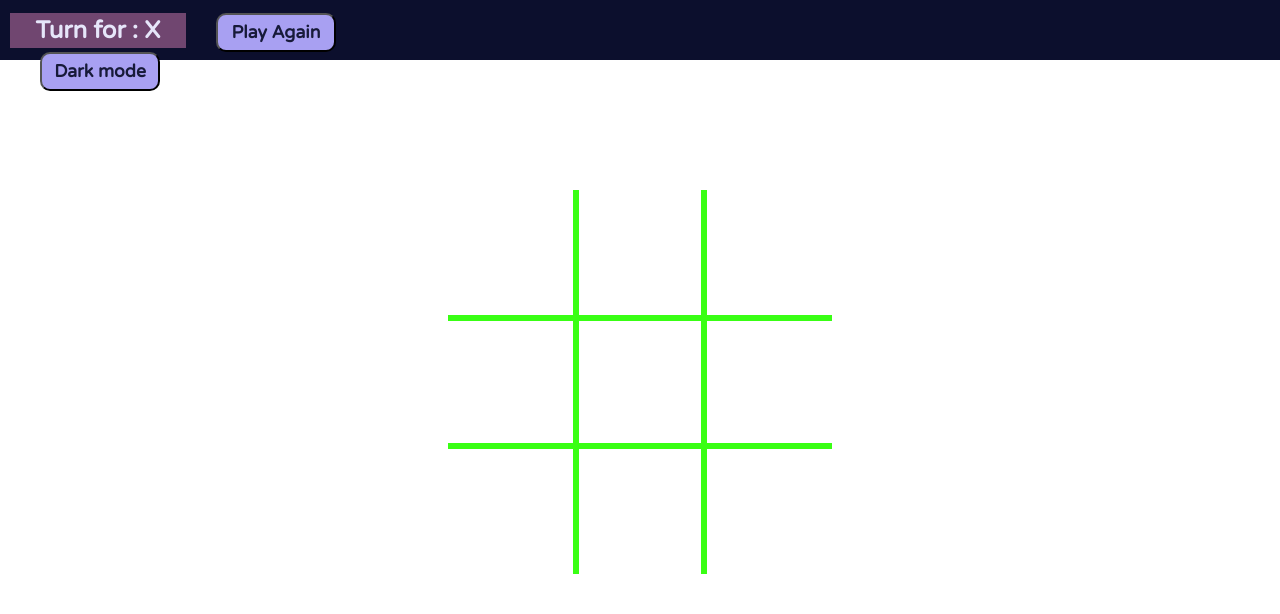
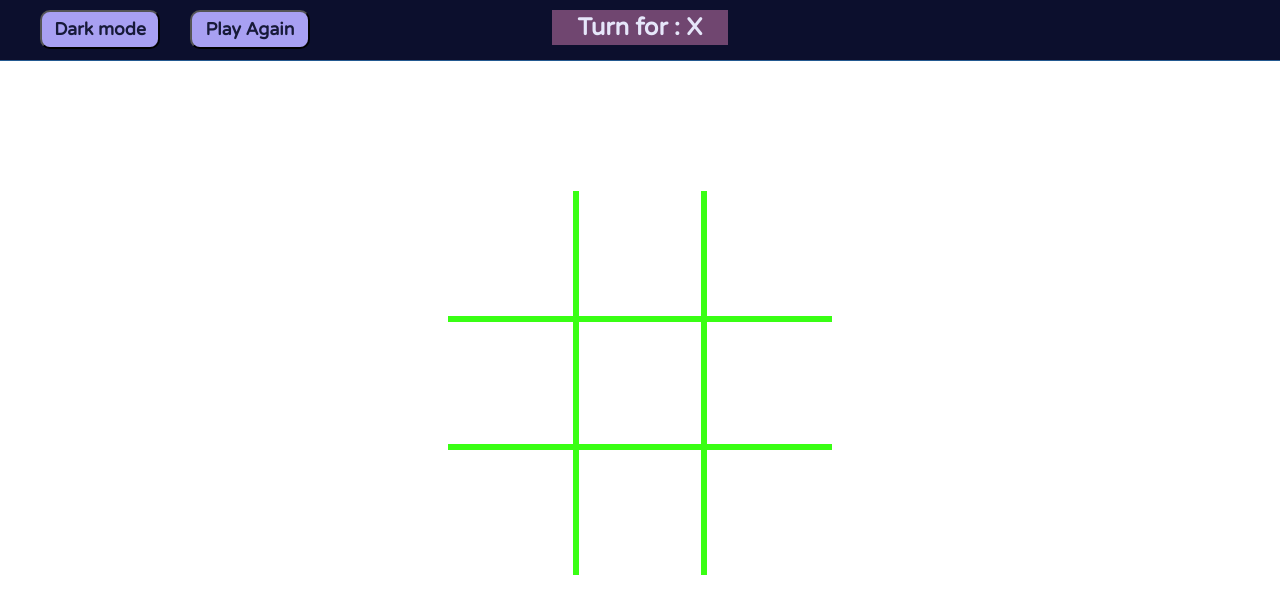
Before and after one commit to ManishMadan2882/TicTacToe-game, a plain HTML site: page index.html in a window 1280 px wide. Drawn offline with Linux system fonts and the light colour scheme; a web font is replaced by a local one.

Commit message:
align nav

```diff
--- a/index.html
+++ b/index.html
@@ -11,21 +11,15 @@
 <link href="https://fonts.googleapis.com/css2?family=Quantico&family=Space+Mono:wght@700&family=Varela+Round&family=Viga&display=swap" rel="stylesheet">
 </head>
 <body>
-    <nav>
 
-        <ul style="align-items:center;">
-            <li>
-                <div class="gameInfo">
-                    <span class="info">
-                        Turn for : X
-                    </span>
-                    <button id="reset">Play Again</button>
-                     <button id="Dark" onclick="darkMode()">Dark mode</button>
-
-                </div>
-            </li>
-        </ul>
-    </nav>
+    <nav class="global-nav">
+		<ul class="nav-center">
+			<li class="nav-link nav-left"><button id="Dark" onclick="darkMode()">Dark mode</button><button id="reset">Play Again</button></li>
+			<li class="nav-link"><span class="info">
+                Turn for : X
+            </span></li>
+		</ul>
+	</nav>
 
     <div class="gameContainer">
         <div class="container">
--- a/style.css
+++ b/style.css
@@ -2,28 +2,29 @@
     margin: 0px;
     padding:0px;
 }
-.gameInfo{
-   display: inline-block;
-   width: 360px;
-   padding: 13px 10px;
 
-}
-nav{
-    display: flex;
-    color:skyblue;
+.global-nav {
+	font-size: 13px;
+	text-align: center;
+	list-style-type: none;
+	color:skyblue;
     height: 60px;
     background-size: contain;
-
     background-color: rgb(12, 15, 45);
-
+	border-bottom: 1px solid #235990;
+    position: relative;
 }
-nav ul{
-     list-style-type: none;
-    display: inline;
-
-    background-color: rgb(12, 15, 45);
-
-
+.global-nav ul {
+    padding: 10px 0;
+    margin: 0;
+}
+.global-nav li {
+	display: inline-block;
+}
+.nav-left {
+	position: absolute;
+    left: 10px;
+    top: 10px;
 }
 
 .gameContainer{
```
